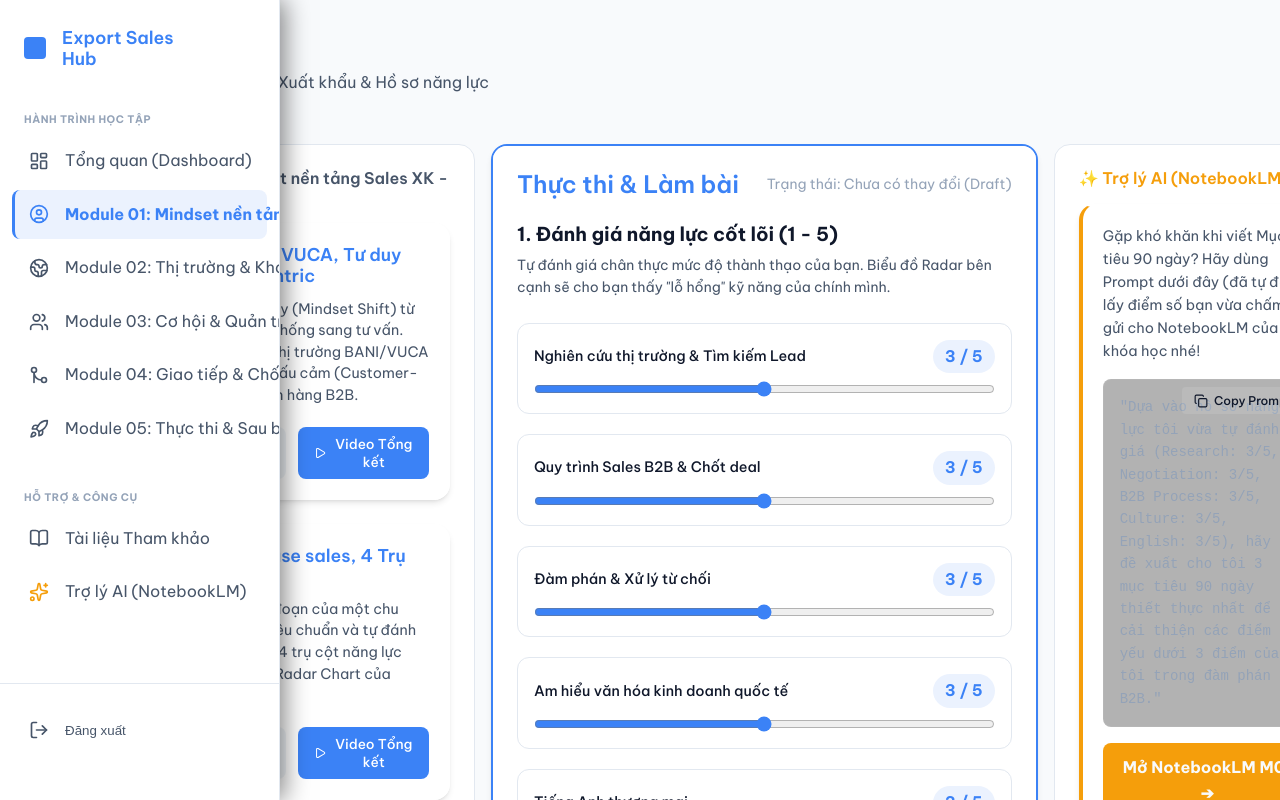
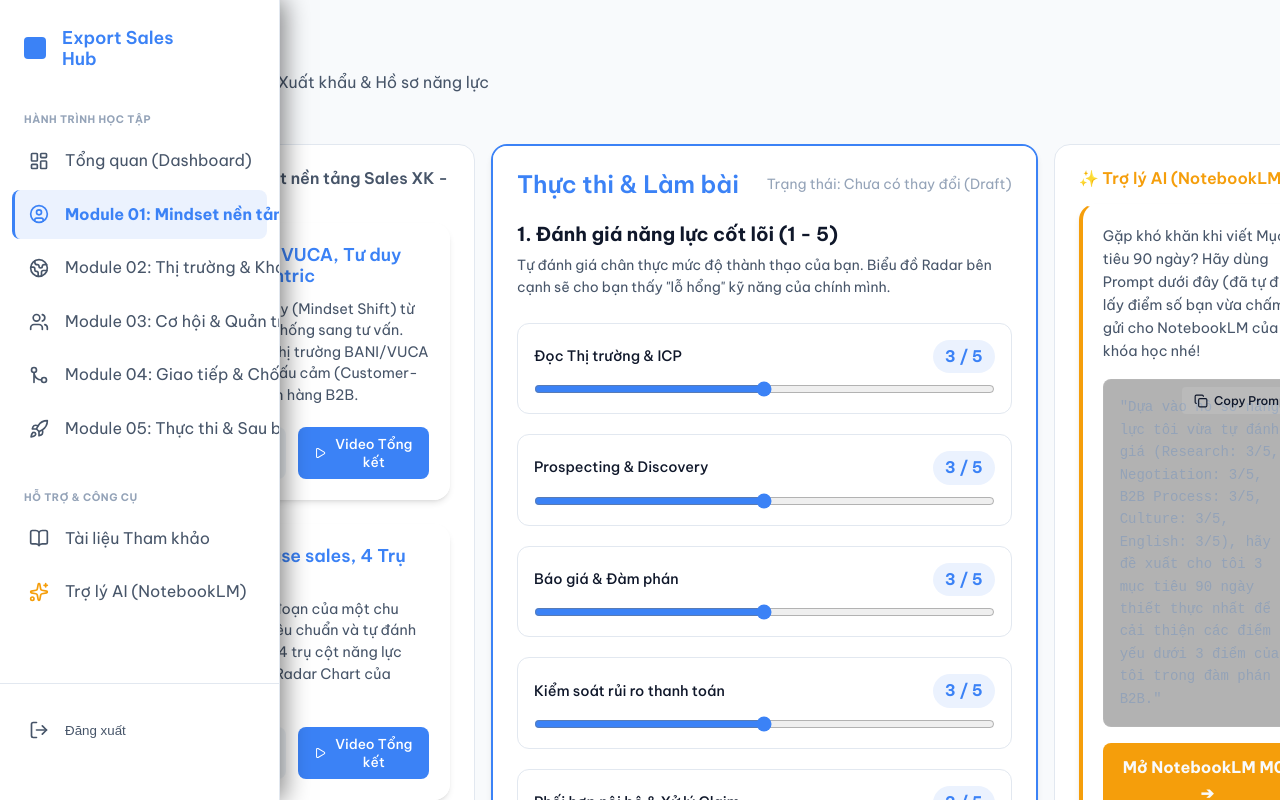
Before and after one commit to nhtrung11794/export-sales-hub, a Next.js app: page /m01 in a window 1280 px wide. Shown: the top 800 px of the page. Built offline with nearby package versions, Linux system fonts and the light colour scheme; no server answers.

Commit message:
feat: upgrade M01 to Hexagon Radar Chart (6 axes) according to PRD 8.0

```diff
--- a/src/components/modules/m01/M1_CompetencyForm.tsx
+++ b/src/components/modules/m01/M1_CompetencyForm.tsx
@@ -7,11 +7,12 @@ import { Radar, RadarChart, PolarGrid, PolarAngleAxis, PolarRadiusAxis, Responsi
 
 interface M1FormData {
   competency_radar: {
-    market_research: number;
-    negotiation: number;
-    b2b_sales_process: number;
-    cultural_understanding: number;
-    english_communication: number;
+    market_and_icp: number;
+    prospecting_discovery: number;
+    pricing_negotiation: number;
+    risk_management: number;
+    internal_claim: number;
+    crm_growth: number;
   };
   goals_90d: string;
   mindset_shift: string;
@@ -19,11 +20,12 @@ interface M1FormData {
 
 const initialData: M1FormData = {
   competency_radar: {
-    market_research: 3,
-    negotiation: 3,
-    b2b_sales_process: 3,
-    cultural_understanding: 3,
-    english_communication: 3,
+    market_and_icp: 3,
+    prospecting_discovery: 3,
+    pricing_negotiation: 3,
+    risk_management: 3,
+    internal_claim: 3,
+    crm_growth: 3,
   },
   goals_90d: '',
   mindset_shift: '',
@@ -75,7 +77,15 @@ export default function M1_CompetencyForm() {
         }
 
         if (data && data.form_data) {
-          setData(data.form_data as M1FormData);
+          const fetchedData = data.form_data as any;
+          setData({
+            ...initialData,
+            ...fetchedData,
+            competency_radar: {
+              ...initialData.competency_radar,
+              ...fetchedData.competency_radar,
+            }
+          });
         }
       } catch (err: any) {
         console.error('Initial fetch error:', err);
@@ -159,11 +169,12 @@ export default function M1_CompetencyForm() {
 
   // Định dạng dữ liệu cho Radar Chart của Recharts
   const radarData = [
-    { subject: 'Nghiên cứu Thị trường', A: data.competency_radar.market_research, fullMark: 5 },
-    { subject: 'Sales Process B2B', A: data.competency_radar.b2b_sales_process, fullMark: 5 },
-    { subject: 'Đàm phán & Xử lý từ chối', A: data.competency_radar.negotiation, fullMark: 5 },
-    { subject: 'Văn hóa KD Quốc tế', A: data.competency_radar.cultural_understanding, fullMark: 5 },
-    { subject: 'Tiếng Anh TM', A: data.competency_radar.english_communication, fullMark: 5 },
+    { subject: 'Đọc Thị trường & ICP', A: data.competency_radar?.market_and_icp ?? 3, fullMark: 5 },
+    { subject: 'Prospecting & Discovery', A: data.competency_radar?.prospecting_discovery ?? 3, fullMark: 5 },
+    { subject: 'Báo giá & Đàm phán', A: data.competency_radar?.pricing_negotiation ?? 3, fullMark: 5 },
+    { subject: 'Kiểm soát rủi ro thanh toán', A: data.competency_radar?.risk_management ?? 3, fullMark: 5 },
+    { subject: 'Phối hợp nội bộ & Xử lý Claim', A: data.competency_radar?.internal_claim ?? 3, fullMark: 5 },
+    { subject: 'Kỷ luật CRM & Growth', A: data.competency_radar?.crm_growth ?? 3, fullMark: 5 },
   ];
 
   return (
@@ -201,11 +212,12 @@ export default function M1_CompetencyForm() {
           {/* Cột Trái: Thanh Kéo Điểm (Sliders) */}
           <div style={{ display: 'flex', flexDirection: 'column', gap: '20px' }}>
             {[
-              { id: 'market_research', label: 'Nghiên cứu thị trường & Tìm kiếm Lead' },
-              { id: 'b2b_sales_process', label: 'Quy trình Sales B2B & Chốt deal' },
-              { id: 'negotiation', label: 'Đàm phán & Xử lý từ chối' },
-              { id: 'cultural_understanding', label: 'Am hiểu văn hóa kinh doanh quốc tế' },
-              { id: 'english_communication', label: 'Tiếng Anh thương mại' },
+              { id: 'market_and_icp', label: 'Đọc Thị trường & ICP' },
+              { id: 'prospecting_discovery', label: 'Prospecting & Discovery' },
+              { id: 'pricing_negotiation', label: 'Báo giá & Đàm phán' },
+              { id: 'risk_management', label: 'Kiểm soát rủi ro thanh toán' },
+              { id: 'internal_claim', label: 'Phối hợp nội bộ & Xử lý Claim' },
+              { id: 'crm_growth', label: 'Kỷ luật CRM & Account Growth' },
             ].map((skill) => (
               <div key={skill.id} style={{
                   display: 'flex', flexDirection: 'column', gap: '8px',
@@ -219,14 +231,14 @@ export default function M1_CompetencyForm() {
                       color: 'var(--accent-primary)',
                       background: 'rgba(59, 130, 246, 0.1)', padding: '4px 12px', borderRadius: '20px'
                   }}>
-                    {data.competency_radar[skill.id as keyof M1FormData['competency_radar']]} / 5
+                    {(data.competency_radar as any)?.[skill.id] ?? 3} / 5
                   </span>
                 </div>
                 <input
                   type="range"
                   min="1"
                   max="5"
-                  value={data.competency_radar[skill.id as keyof M1FormData['competency_radar']]}
+                  value={(data.competency_radar as any)?.[skill.id] ?? 3}
                   onChange={(e) => handleRadarChange(skill.id as keyof M1FormData['competency_radar'], parseInt(e.target.value))}
                   onBlur={handleBlur}
                   disabled={!isOnline}
```
